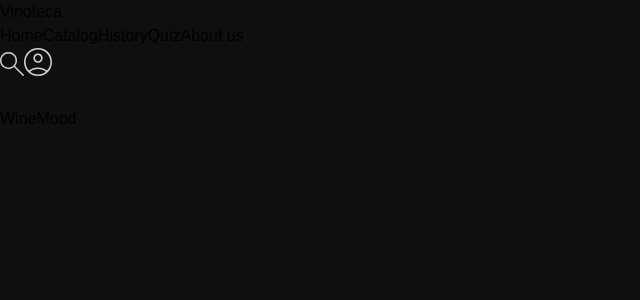
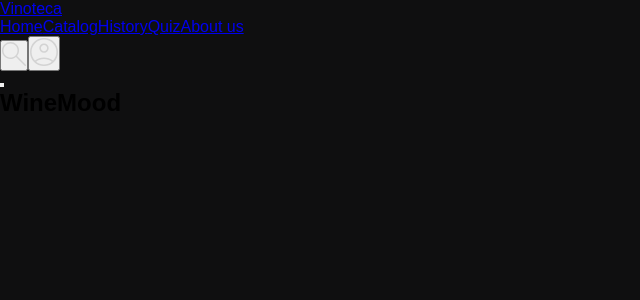
Before and after one commit to NVlasenko/winemood, a React (Vite) app: page /#/ in a window 1280 px wide. Shown: the top 300 px of the page, without its empty margins (0-640 px from the left). Built offline with nearby package versions, Linux system fonts and the light colour scheme.

Commit message:
remove broken tailwind config

```diff
--- a/src/index.scss
+++ b/src/index.scss
@@ -1,4 +1,3 @@
-@import "tailwindcss";
 @import './styles/theme';
 
 * {
@@ -7,7 +6,6 @@
   box-sizing: border-box;
 }
 
-@import './styles/theme';
 
 html,
 body,
```
